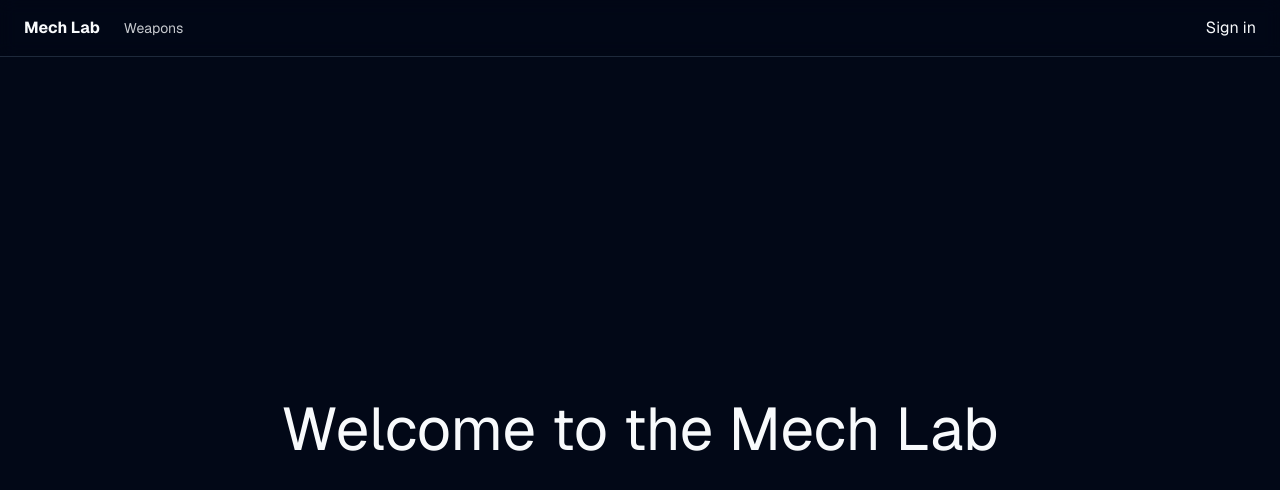
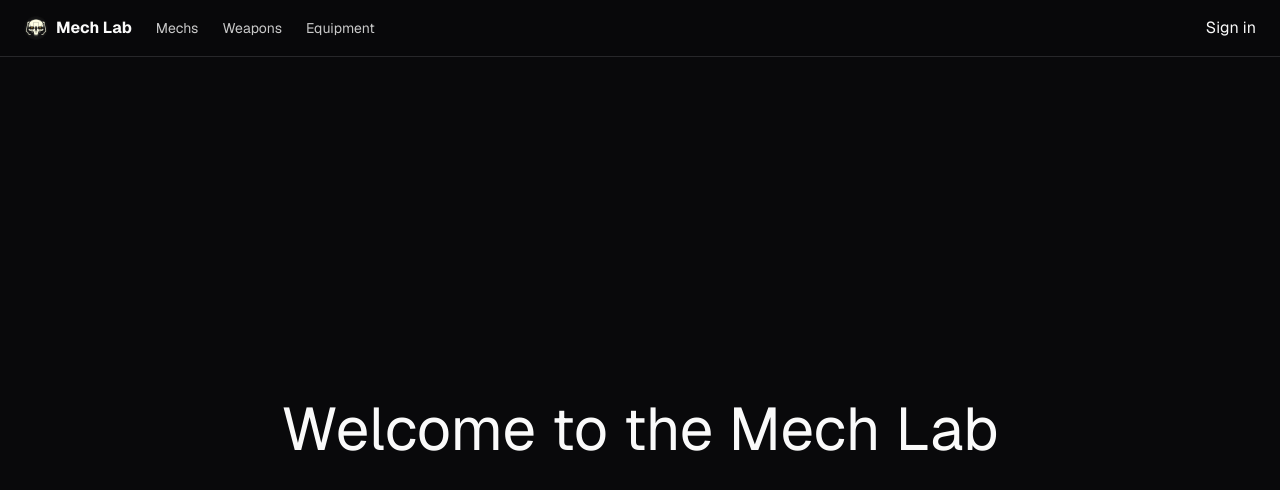
Before and after one commit to ecarlste/bt-mechlab, a Next.js app: page / in a window 1280 px wide. Shown: the top 490 px of the page. Built offline with nearby package versions, Linux system fonts and the light colour scheme; no server answers; the database is empty; what drizzle-zod would draw is missing.

Commit message:
finish site-header/main-nav

```diff
--- /dev/null
+++ b/src/app/_components/main-nav-link.tsx
@@ -0,0 +1,20 @@
+"use client";
+
+import Link from "next/link";
+import { cn } from "~/lib/utils";
+
+export function MainNavLink({ name, pathname }: { name: string; pathname: string }) {
+  const path = `/${name}`;
+
+  return (
+    <Link
+      href={path}
+      className={cn(
+        "capitalize transition-colors hover:text-foreground/80",
+        pathname === path ? "text-foreground" : "text-foreground/80",
+      )}
+    >
+      {name}
+    </Link>
+  );
+}
--- a/src/app/_components/main-nav.tsx
+++ b/src/app/_components/main-nav.tsx
@@ -1,9 +1,10 @@
 "use client";
 
+import Image from "next/image";
 import Link from "next/link";
 import { usePathname } from "next/navigation";
 
-import { cn } from "~/lib/utils";
+import { MainNavLink } from "./main-nav-link";
 
 export function MainNav() {
   const pathname = usePathname();
@@ -11,18 +12,13 @@ export function MainNav() {
   return (
     <div className="mr-4 hidden md:flex">
       <Link href="/" className="mr-4 flex items-center gap-2 lg:mr-6">
+        <Image className="h-6 w-6" src="/battletech-logo.png" alt="BattleTech Logo" width={24} height={24} />
         <span className="hidden font-bold lg:inline-block">Mech Lab</span>
       </Link>
       <nav className="flex items-center gap-4 text-sm xl:gap-6">
-        <Link
-          href="/weapons"
-          className={cn(
-            "transition-colors hover:text-foreground/80",
-            pathname === "/weapons" ? "text-background" : "text-foreground/80",
-          )}
-        >
-          Weapons
-        </Link>
+        <MainNavLink name="mechs" pathname={pathname} />
+        <MainNavLink name="weapons" pathname={pathname} />
+        <MainNavLink name="equipment" pathname={pathname} />
       </nav>
     </div>
   );
--- a/src/styles/globals.css
+++ b/src/styles/globals.css
@@ -5,56 +5,72 @@
 @layer base {
   :root {
     --background: 0 0% 100%;
-    --foreground: 222.2 84% 4.9%;
+    --foreground: 240 10% 3.9%;
     --card: 0 0% 100%;
-    --card-foreground: 222.2 84% 4.9%;
+    --card-foreground: 240 10% 3.9%;
     --popover: 0 0% 100%;
-    --popover-foreground: 222.2 84% 4.9%;
-    --primary: 222.2 47.4% 11.2%;
-    --primary-foreground: 210 40% 98%;
-    --secondary: 210 40% 96.1%;
-    --secondary-foreground: 222.2 47.4% 11.2%;
-    --muted: 210 40% 96.1%;
-    --muted-foreground: 215.4 16.3% 46.9%;
-    --accent: 210 40% 96.1%;
-    --accent-foreground: 222.2 47.4% 11.2%;
-    --destructive: 0 84.2% 60.2%;
-    --destructive-foreground: 210 40% 98%;
-    --border: 214.3 31.8% 91.4%;
-    --input: 214.3 31.8% 91.4%;
-    --ring: 222.2 84% 4.9%;
+    --popover-foreground: 240 10% 3.9%;
+    --primary: 240 5.9% 10%;
+    --primary-foreground: 0 0% 98%;
+    --secondary: 240 4.8% 95.9%;
+    --secondary-foreground: 240 5.9% 10%;
+    --muted: 240 4.8% 95.9%;
+    --muted-foreground: 240 3.8% 46.1%;
+    --accent: 240 4.8% 95.9%;
+    --accent-foreground: 240 5.9% 10%;
+    --destructive: 0 72.22% 50.59%;
+    --destructive-foreground: 0 0% 98%;
+    --border: 240 5.9% 90%;
+    --input: 240 5.9% 90%;
+    --ring: 240 5% 64.9%;
+    --radius: 0.5rem;
     --chart-1: 12 76% 61%;
     --chart-2: 173 58% 39%;
     --chart-3: 197 37% 24%;
     --chart-4: 43 74% 66%;
     --chart-5: 27 87% 67%;
-    --radius: 0.5rem;
+    --sidebar-background: 0 0% 98%;
+    --sidebar-foreground: 240 5.3% 26.1%;
+    --sidebar-primary: 240 5.9% 10%;
+    --sidebar-primary-foreground: 0 0% 98%;
+    --sidebar-accent: 240 4.8% 95.9%;
+    --sidebar-accent-foreground: 240 5.9% 10%;
+    --sidebar-border: 220 13% 91%;
+    --sidebar-ring: 240 5% 64.9%;
   }
   .dark {
-    --background: 222.2 84% 4.9%;
-    --foreground: 210 40% 98%;
-    --card: 222.2 84% 4.9%;
-    --card-foreground: 210 40% 98%;
-    --popover: 222.2 84% 4.9%;
-    --popover-foreground: 210 40% 98%;
-    --primary: 210 40% 98%;
-    --primary-foreground: 222.2 47.4% 11.2%;
-    --secondary: 217.2 32.6% 17.5%;
-    --secondary-foreground: 210 40% 98%;
-    --muted: 217.2 32.6% 17.5%;
-    --muted-foreground: 215 20.2% 65.1%;
-    --accent: 217.2 32.6% 17.5%;
-    --accent-foreground: 210 40% 98%;
+    --background: 240 10% 3.9%;
+    --foreground: 0 0% 98%;
+    --card: 240 10% 3.9%;
+    --card-foreground: 0 0% 98%;
+    --popover: 240 10% 3.9%;
+    --popover-foreground: 0 0% 98%;
+    --primary: 0 0% 98%;
+    --primary-foreground: 240 5.9% 10%;
+    --secondary: 240 3.7% 15.9%;
+    --secondary-foreground: 0 0% 98%;
+    --muted: 240 3.7% 15.9%;
+    --muted-foreground: 240 5% 64.9%;
+    --accent: 240 3.7% 15.9%;
+    --accent-foreground: 0 0% 98%;
     --destructive: 0 62.8% 30.6%;
-    --destructive-foreground: 210 40% 98%;
-    --border: 217.2 32.6% 17.5%;
-    --input: 217.2 32.6% 17.5%;
-    --ring: 212.7 26.8% 83.9%;
+    --destructive-foreground: 0 85.7% 97.3%;
+    --border: 240 3.7% 15.9%;
+    --input: 240 3.7% 15.9%;
+    --ring: 240 4.9% 83.9%;
     --chart-1: 220 70% 50%;
     --chart-2: 160 60% 45%;
     --chart-3: 30 80% 55%;
     --chart-4: 280 65% 60%;
     --chart-5: 340 75% 55%;
+    --sidebar-background: 240 5.9% 10%;
+    --sidebar-foreground: 240 4.8% 95.9%;
+    --sidebar-primary: 224.3 76.3% 48%;
+    --sidebar-primary-foreground: 0 0% 100%;
+    --sidebar-accent: 240 3.7% 15.9%;
+    --sidebar-accent-foreground: 240 4.8% 95.9%;
+    --sidebar-border: 240 3.7% 15.9%;
+    --sidebar-ring: 240 4.9% 83.9%;
   }
 }
 
```
Also changed, not shown: public/battletech-logo.png (added), 1 other file (tests, documents, lock files or other folders).
